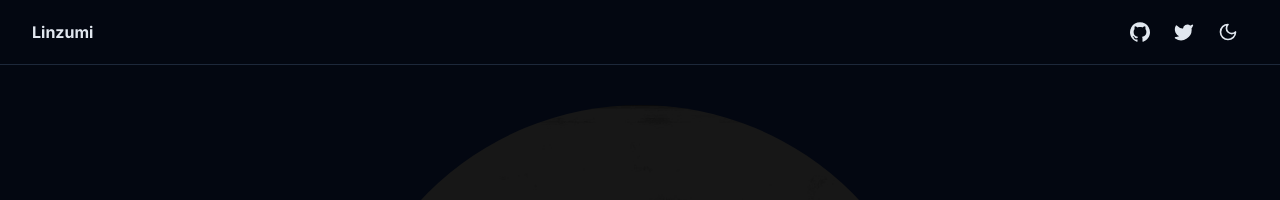
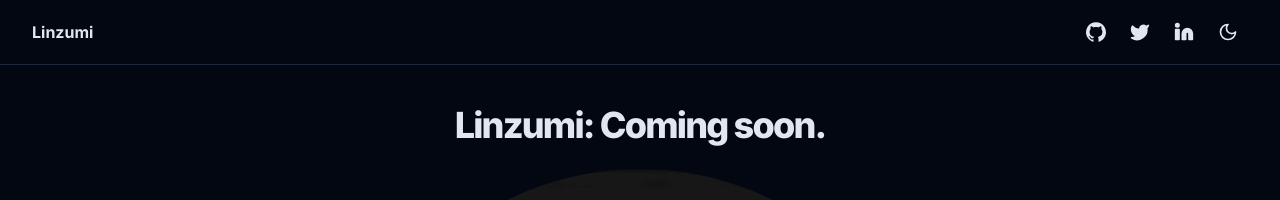
Before and after one commit to sgrove/linzumi-coming-soon, a Next.js app: page / in a window 1280 px wide. Shown: the top 200 px of the page. Built offline with nearby package versions, Linux system fonts and the light colour scheme.

Commit message:
Update links

```diff
--- a/app/page.tsx
+++ b/app/page.tsx
@@ -16,6 +16,9 @@ export default function IndexPage() {
 
   return (
     <section className="container flex flex-col items-center gap-6 pb-8 pt-6 md:py-10">
+      <h1 className="text-3xl font-extrabold leading-tight tracking-tighter md:text-4xl">
+        Linzumi: Coming soon.
+      </h1>
       <div className="flex max-w-[980px] flex-col items-center gap-2">
         <Image alt="Linzumi Logo" src={image} width={600} height={600} style={{
           borderRadius: "50%",
--- a/components/icons.tsx
+++ b/components/icons.tsx
@@ -3,6 +3,7 @@ import {
   Moon,
   SunMedium,
   Twitter,
+  Linkedin,
   type Icon as LucideIcon,
 } from "lucide-react"
 
@@ -11,6 +12,7 @@ export type Icon = LucideIcon
 export const Icons = {
   sun: SunMedium,
   moon: Moon,
+  linkedin: Linkedin,
   twitter: Twitter,
   // @ts-expect-error
   logo: (props) => (
--- a/components/site-header.tsx
+++ b/components/site-header.tsx
@@ -43,6 +43,21 @@ export function SiteHeader() {
                 <span className="sr-only">Twitter</span>
               </div>
             </Link>
+            <Link
+              href={siteConfig.links.linkedIn}
+              target="_blank"
+              rel="noreferrer"
+            >
+              <div
+                className={buttonVariants({
+                  size: "icon",
+                  variant: "ghost",
+                })}
+              >
+                <Icons.linkedin className="h-5 w-5 fill-current" />
+                <span className="sr-only">LinkedIn</span>
+              </div>
+            </Link>
             <ThemeToggle />
           </nav>
         </div>
--- a/config/site.ts
+++ b/config/site.ts
@@ -8,5 +8,6 @@ export const siteConfig = {
     twitter: "https://twitter.com/sgrove",
     github: "https://github.com/sgrove",
     docs: "https://ui.shadcn.com",
+    linkedIn: "https://www.linkedin.com/company/linzumi",
   },
 }
```
